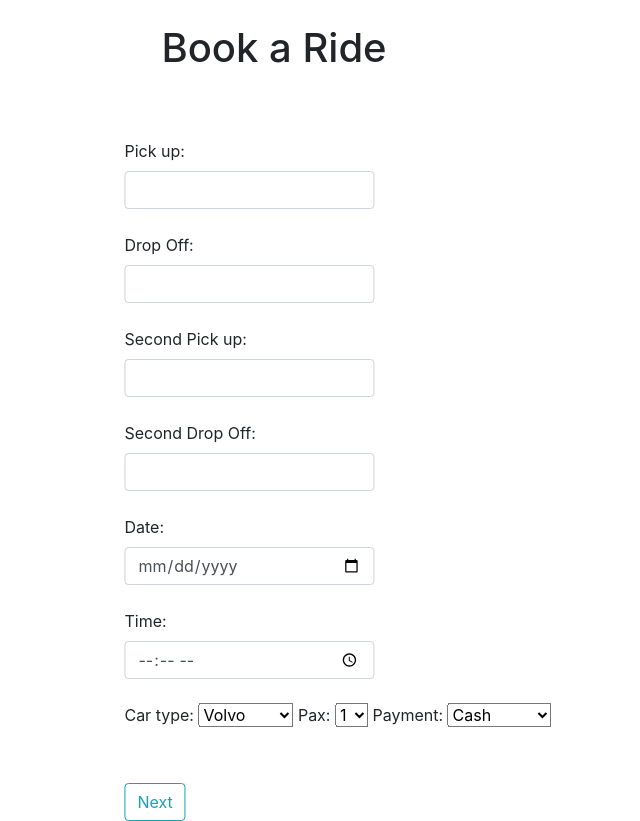
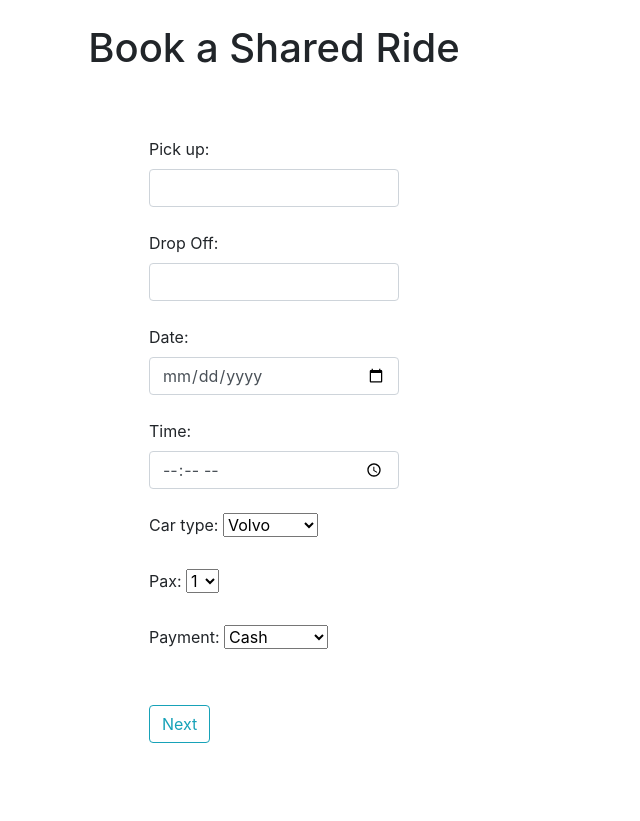
Before and after one commit to Li-Pin/CSC1008, a Flask app: page /booksharedride in a window 1280 px wide. Shown: the whole page, without its empty margins (366-1006 px from the left). After the commit the page ends 743 px from the top, so only its background shows below. Run offline with Flask 2, Linux system fonts and the light colour scheme; a user stored in the database is signed in; parts of the project's set-up code (start-up, migrations or seed data) failed here and were passed over.

Commit message:
database for shared

```diff
--- a/Website/auth.py
+++ b/Website/auth.py
@@ -4,7 +4,7 @@ from flask import render_template, url_for, request, Blueprint, flash, redirect,
 from werkzeug.security import generate_password_hash, check_password_hash
 from flask_login import login_user, login_required, current_user
 from . import db
-from .models import User, TEST_ride, testingc
+from .models import User, TEST_ride, testingc, TEST_shared
 from oneMapMethods import locationdet
 
 
@@ -106,19 +106,28 @@ def bookride():
 def booksharedride():
     if request.method == 'POST':
         pickUp = request.form.get('pickUp')  # Taking input from form
-        secondPickup = request.form.get('secondPickup')
-        dropOff  = request.form.get('dropOff')
-        secondDropoff = request.form.get('secondDropoff')
+        dropOff = request.form.get('dropOff')
         time = request.form.get('time')
         pax = request.form.get('pax')
         carType = request.form.get('carType')
         date = request.form.get('date')
         paym = request.form.get('paym')
 
+        fromLocation = locationdet(pickUp)  # Passing to API
+        toLocation = locationdet(dropOff)
+        fromLocationlat = fromLocation[0]  # Assigning array values
+        fromLocationlong = fromLocation[1]
+        toLocationlat = toLocation[0]
+        toLocationlong = toLocation[1]
+        fromLocationname = fromLocation[2]
+        toLocationname = toLocation[2]
 
-        Share_Ride = testingc(carType=carType,pickUp=pickUp,dropOff=dropOff,pax=pax,secondPickup=secondPickup,secondDropoff=secondDropoff,date=date,time=time,paym =paym )
+        Share_Ride = TEST_shared(pickUp=pickUp, carType=carType, dropOff=dropOff, pax=pax, date=date, time=time, paym=paym)
         db.session.add(Share_Ride)
         db.session.commit()
+        return redirect(url_for('auth.confirmride', fromLocationlat=fromLocationlat, fromLocationlong=fromLocationlong,
+                                toLocationlat=toLocationlat, toLocationlong=toLocationlong,
+                                fromLocationname=fromLocationname, toLocationname=toLocationname))
         return redirect(url_for("auth.confirmride"))
     return render_template("booksharedride.html")
 
--- a/Website/static/styles.css
+++ b/Website/static/styles.css
@@ -24,15 +24,15 @@
 
 #centerRide{
     position: absolute;
-    top: 50%;
-    left: 55%;
+    top: 55%;
+    left: 50%;
     transform: translate(-50%, -50%);
 }
 
 #centerSharedRide {
     position: absolute;
-    top: 60%;
-    left: 55%;
+    top: 55%;
+    left: 50%;
     transform: translate(-50%, -50%);
 }
 
--- a/Website/templates/booksharedride.html
+++ b/Website/templates/booksharedride.html
@@ -2,7 +2,7 @@
 
 {% block content %}
 <div align="center" xmlns="http://www.w3.org/1999/html">
-        <h1>Book a Ride</h1>
+        <h1>Book a Shared Ride</h1>
     </div>
 
     <form id=centerSharedRide method="POST">
@@ -10,10 +10,6 @@
                 <input type="text" class="form-control" name="pickUp" required><br/>
         <label >Drop Off:</label>
                 <input type="text" class="form-control"  name="dropOff" required><br/>
-        <label >Second Pick up:</label>
-                <input type="text" class="form-control" name="secondPickup" required><br/>
-        <label >Second Drop Off:</label>
-                <input type="text" class="form-control"  name="secondDropoff" required><br/>
         <label >Date:</label>
                 <input type="date" class="form-control"  format='%Y-%m-%d' name="date" required><br/>
         <label >Time:</label>
@@ -23,24 +19,25 @@
         <option value="Volvo">Volvo</option>
         <option value="Hyundai">Hyundai</option>
         <option value="Toyota">Toyota</option>
-        <option value="Chevrolet">Chevrolet</option>
-        </select> <label >Pax:</label>
-                <select name="pax" id="pax">
+        <option value="Chevrolet">Chevrolet</option></select>
+        <br><br/>
+        <label >Pax:</label>
+        <select name="pax" id="pax">
         <option value="1">1</option>
         <option value="2">2</option>
         <option value="3">3</option>
         <option value="4">4</option>
         <option value="5">5</option></select>
+        <br><br/>
         <label >Payment:</label>
-                <select name="paym" id="paym">
+        <select name="paym" id="paym">
         <option value="Cash">Cash</option>
         <option value="PayNow">PayNow</option>
         <option value="PayLah">PayLah</option>
         <option value="Credit card">CreditCard</option></select><br/>
         <!--<label >Email:</label>
             <input  class="form-control"  name="email" required><br/><br/>
--->
-        <br><br/>
+-->     <br><br/>
         <button type="submit" class="btn btn-outline-info">Next</button>
     </form>
 
```
Also changed, not shown: Website/models.py (+3 -29 lines), Website/templates/bookride.html (+7 -6 lines), Website/database.db.
